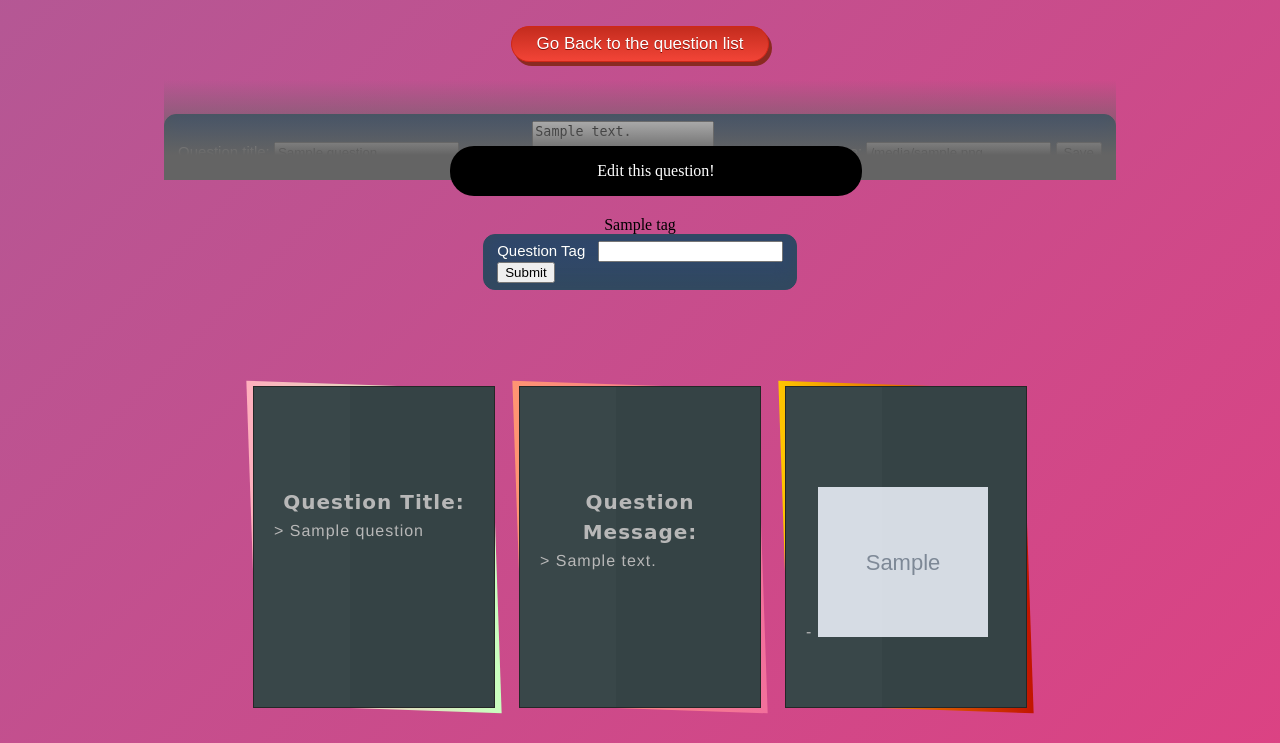
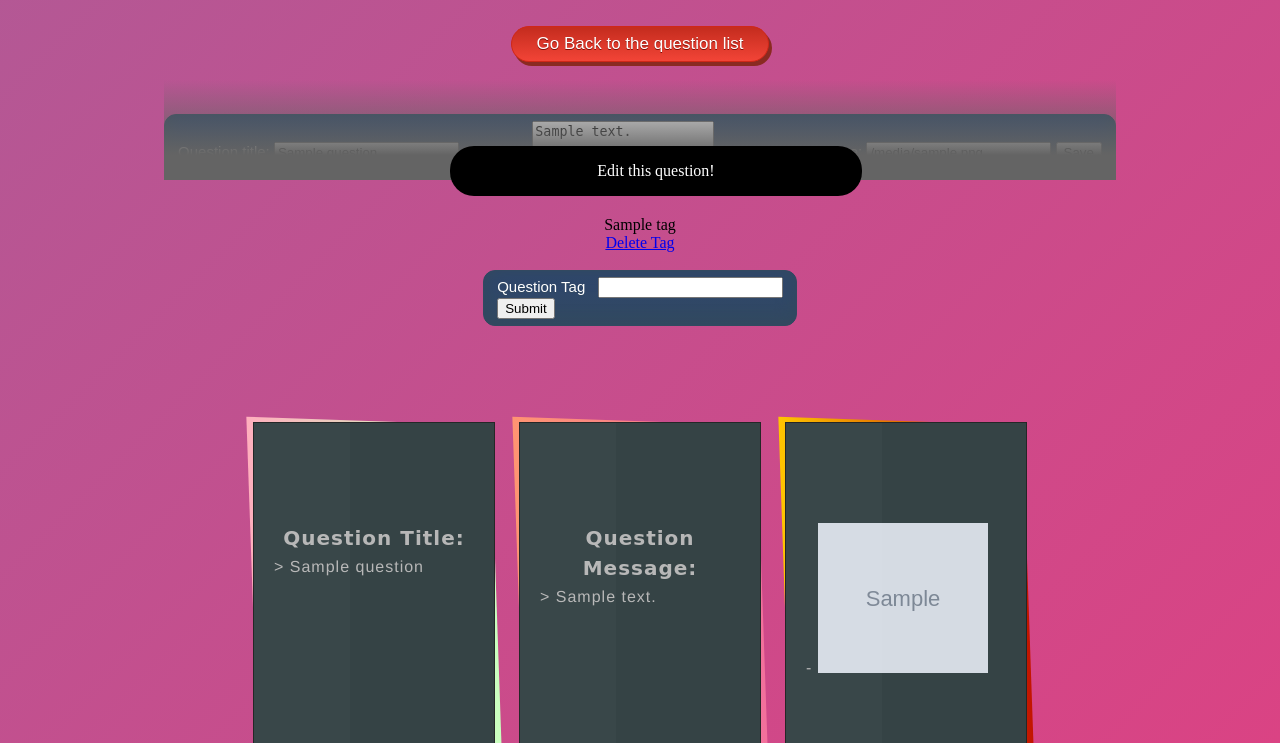
Before and after one commit to AndoniAndrei/AskMateSite, a Flask app: template templates/display_question.html in a window 1280 px wide. Shown: the top 743 px of the page. Run offline with Flask 2, Linux system fonts and the light colour scheme; the template is opened without the code that fills it: most values are stand-ins (such as "Sample title", 1, 10 or a date in 2020); grey boxes marked "Sample" are stand-in pictures.

Commit message:
Finished the delete tag fucntion

```diff
--- a/server.py
+++ b/server.py
@@ -179,5 +179,13 @@ def add_tag(question_id):
     return render_template("tag.html", question=question)
 
 
+
+
+@app.route("/question/<question_id>/tag/<tag_id>/delete")
+def delete_tag(question_id, tag_id):
+    repositories.delete_data(tag_id, "tag")
+    return redirect(url_for("display_question_by_id", question_id=question_id, tag_id=tag_id))
+
+
 if __name__ == "__main__":
     app.run(port=4000, debug=True)
--- a/templates/display_question.html
+++ b/templates/display_question.html
@@ -33,7 +33,12 @@
 <br>
 {% for tag in tags  %}
 {{ tag.name }}
+<a href="{{ url_for("delete_tag", question_id=question.id, tag_id=tag.id) }}">
+Delete Tag
+</a>
 {% endfor %}
+<br>
+
 
 <form class="form" method="POST" action="{{ url_for("add_tag", question_id=question.id) }}">
     <label for="name"> Question Tag </label>&nbsp;
```
Also changed, not shown: repositories.py (line endings or trailing spaces).
